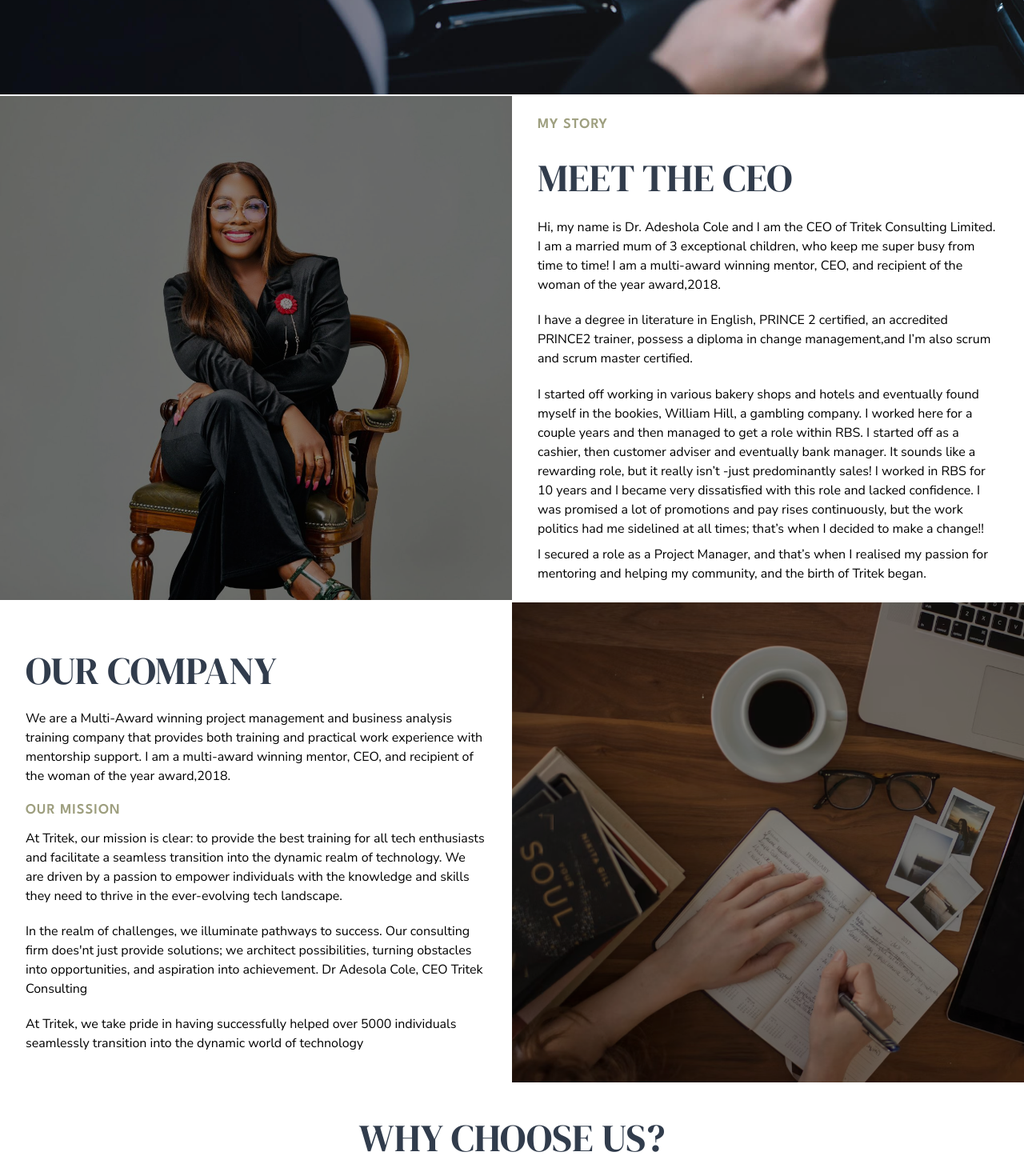
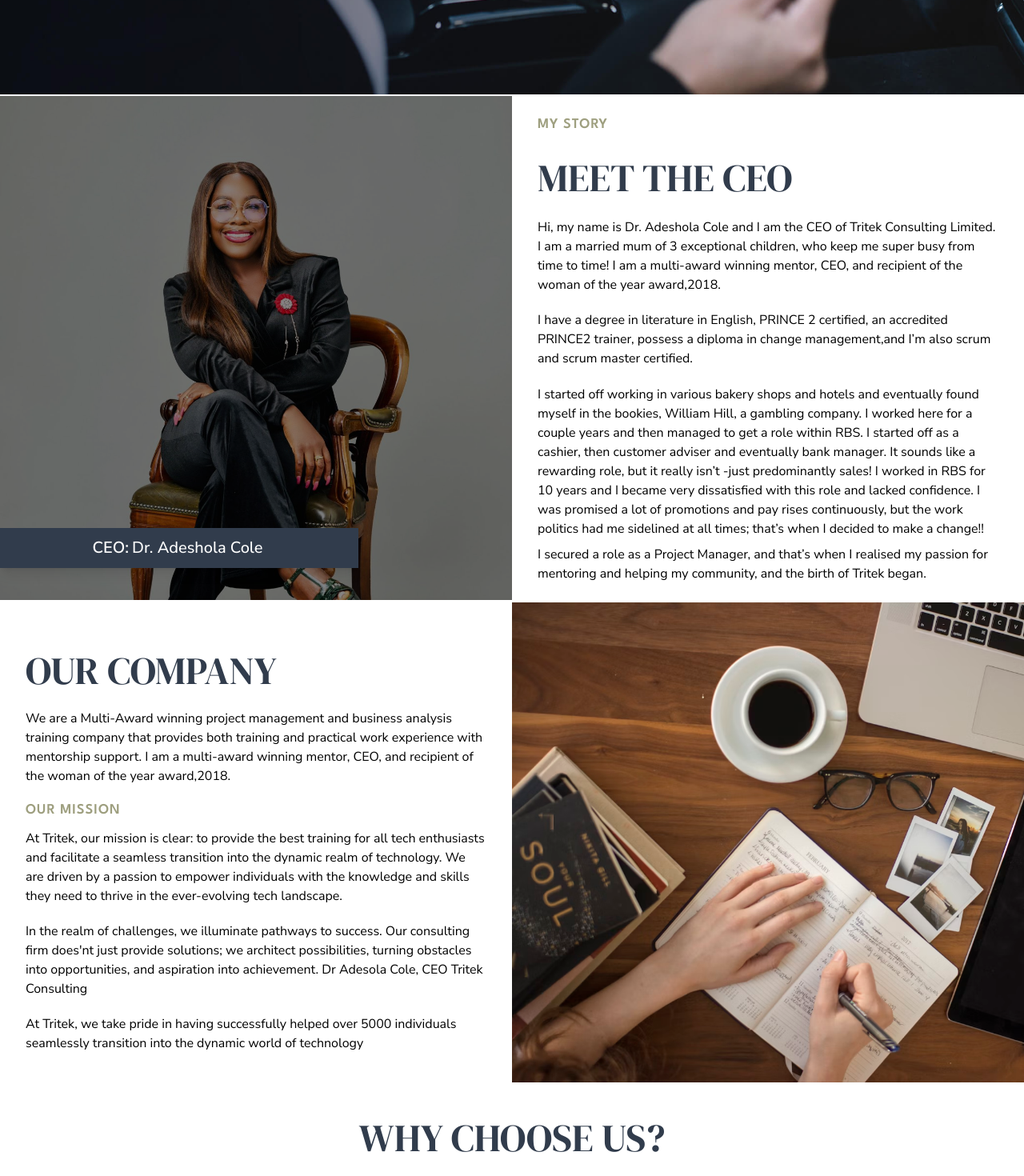
Before and after one commit to imrvon/tritek, a Next.js app: page / in a window 1280 px wide. Shown: the part 3680-5150 px from the top of the page at 80% size. Built offline with nearby package versions, Linux system fonts and the light colour scheme.

Commit message:
about page

```diff
--- a/src/app/components/About/About.tsx
+++ b/src/app/components/About/About.tsx
@@ -53,9 +53,17 @@ const About = () => {
             <section className="flex flex-wrap items-center ">
                 {/* about ceo  */}
                 <div className='grid grid-cols-2 items-center place-content-center max-sm:grid-cols-1  md:grid-cols-1 lg:grid-cols-2 sm:grid-cols-1'>
-                    <div className="bg-[url(/assets/img/AboutImg.jpg)] bg-no-repeat bg-cover h-[630px] relative max-sm:bg-contain max-sm:w-full max-sm:h-[500px] max-sm:hidden">
-                        <div className="absolute top-0 left-0 w-full h-full bg-[#00000075] max-sm:bg-transparent"></div>
-                    </div>
+                <div className="bg-[url(/assets/img/AboutImg.jpg)] bg-no-repeat bg-cover h-[630px] relative max-sm:bg-contain max-sm:w-full max-sm:h-[500px]">
+
+    <div className="absolute top-0 left-0 w-full h-full bg-[#00000075] max-sm:bg-transparent"></div>
+
+
+    <div className="absolute bottom-[40px] left-0 w-[70%] h-[50px] px-4 py-2 bg-head-primary text-center text-white text-xl shadow-lg max-sm:bottom-[50px] max-sm:text-[16px] max-sm:px-3 font-nuno flex justify-center items-center">
+      <span className='font-semibold'>CEO:</span> <span className='font-medium mx-1 max-sm:mx-2'>Dr. Adeshola Cole</span>
+    </div>
+</div>
+
+
                     <div className=" px-[5%]  max-sm:w-[100%] max-sm:my-4 sm:my-6">
                         <h2 className="font-spartan text-lg tracking-wider font-semibold text-secondary mb-[5%]  ">MY STORY</h2>
                         <h3 className="font-dm text-5xl w-5/6 text-head-primary mb-[4.5%] max-sm:text-4xl ">MEET THE CEO</h3>
@@ -94,7 +102,7 @@ const About = () => {
                     </div>
 
                     <div className="bg-[url(/assets/img/company1.avif)] bg-no-repeat bg-cover h-[600px] relative max-sm:bg-cover max-sm:w-[100%] max-sm:h-[500px] max-sm:order-2 max-md:order-2 max-sm:area-image lg:block sm:hidden  max-sm:my-4">
-                        <div className="absolute top-0 left-0 w-full h-full bg-[#00000075] max-sm:bg-transparent"></div>
+                        <div className="absolute top-0 left-0 w-full h-full max-sm:bg-transparent"></div>
                     </div>
 
                 </div>
```
